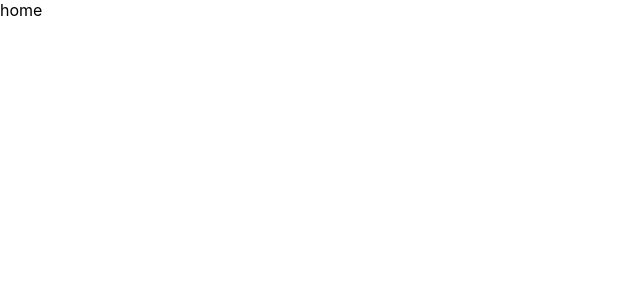
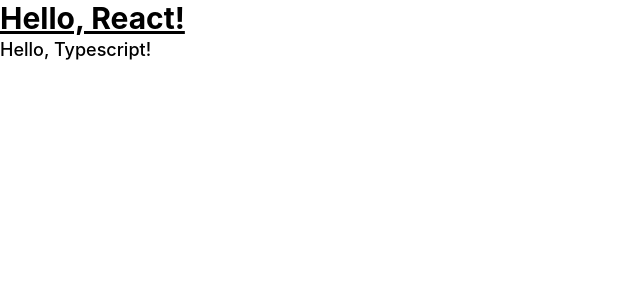
Before and after one commit to TeamGuys/Hansuyo_Front, a React (Create React App) app: page / in a window 1280 px wide. Shown: the top 300 px of the page, without its empty margins (0-640 px from the left). Built offline with nearby package versions, Linux system fonts and the light colour scheme.

Commit message:
Feat : tailwind 적용 완료

```diff
--- a/package.json
+++ b/package.json
@@ -12,7 +12,6 @@
     "react-router": "^6.25.1",
     "react-router-dom": "^6.25.1",
     "react-scripts": "5.0.1",
-    "tailwindcss": "^3.4.6",
     "web-vitals": "^2.1.4",
     "zustand": "^4.5.4"
   },
@@ -39,5 +38,8 @@
       "last 1 firefox version",
       "last 1 safari version"
     ]
+  },
+  "devDependencies": {
+    "tailwindcss": "^3.4.7"
   }
 }
--- /dev/null
+++ b/postcss.config.js
@@ -0,0 +1,6 @@
+module.exports = {
+  plugins: {
+    tailwindcss: {},
+    autoprefixer: {},
+  },
+}
--- a/src/App.js
+++ b/src/App.js
@@ -10,7 +10,7 @@
 const App = () => {
   return (
     <Router>
-      <div>
+      <div className=''>
         <Routes>
           <Route path="/" element={<Home />} />
           <Route path="/login" element={<Login />} />
--- a/src/index.css
+++ b/src/index.css
@@ -1,3 +1,7 @@
+@tailwind base;
+@tailwind components;
+@tailwind utilities;
+
 body {
   margin: 0;
   font-family: -apple-system, BlinkMacSystemFont, 'Segoe UI', 'Roboto', 'Oxygen',
--- a/src/index.js
+++ b/src/index.js
@@ -1,5 +1,5 @@
 import React from 'react';
-import ReactDOM from 'react-dom/client';
+import ReactDOM from 'react-dom';
 import './index.css';
 import App from './App';
 import reportWebVitals from './reportWebVitals';
--- a/src/pages/Home/Home.jsx
+++ b/src/pages/Home/Home.jsx
@@ -1,10 +1,13 @@
 import React from "react"
 
-const Home = () =>{
-  return(
-    <>
-     home
-    </>
+const Home = () => {
+  return (
+    <div>
+      <h1 className="text-3xl font-bold underline">
+        Hello, React!
+      </h1>
+      <p className="text-lg font-medium">Hello, Typescript!</p>
+    </div>
   )
 }
 
--- /dev/null
+++ b/tailwind.config.js
@@ -0,0 +1,9 @@
+module.exports = {
+  content: [
+    "./src/**/*.{js,jsx,ts,tsx}",
+  ],
+  theme: {
+    extend: {},
+  },
+  plugins: [],
+}
--- /dev/null
+++ b/webpack.config.js
@@ -0,0 +1,34 @@
+const path = require('path');
+const MiniCssExtractPlugin = require('mini-css-extract-plugin');
+
+module.exports = {
+  entry: './src/index.js',
+  output: {
+    path: path.resolve(__dirname, 'dist'),
+    filename: 'bundle.js',
+  },
+  module: {
+    rules: [
+      {
+        test: /\.js$/,
+        exclude: /node_modules/,
+        use: {
+          loader: 'babel-loader',
+        },
+      },
+      {
+        test: /\.css$/,
+        use: [
+          MiniCssExtractPlugin.loader,
+          'css-loader',
+          'postcss-loader',
+        ],
+      },
+    ],
+  },
+  plugins: [
+    new MiniCssExtractPlugin({
+      filename: 'styles.css',
+    }),
+  ],
+};
```
Also changed, not shown: 1 other file (tests, documents, lock files or other folders).
